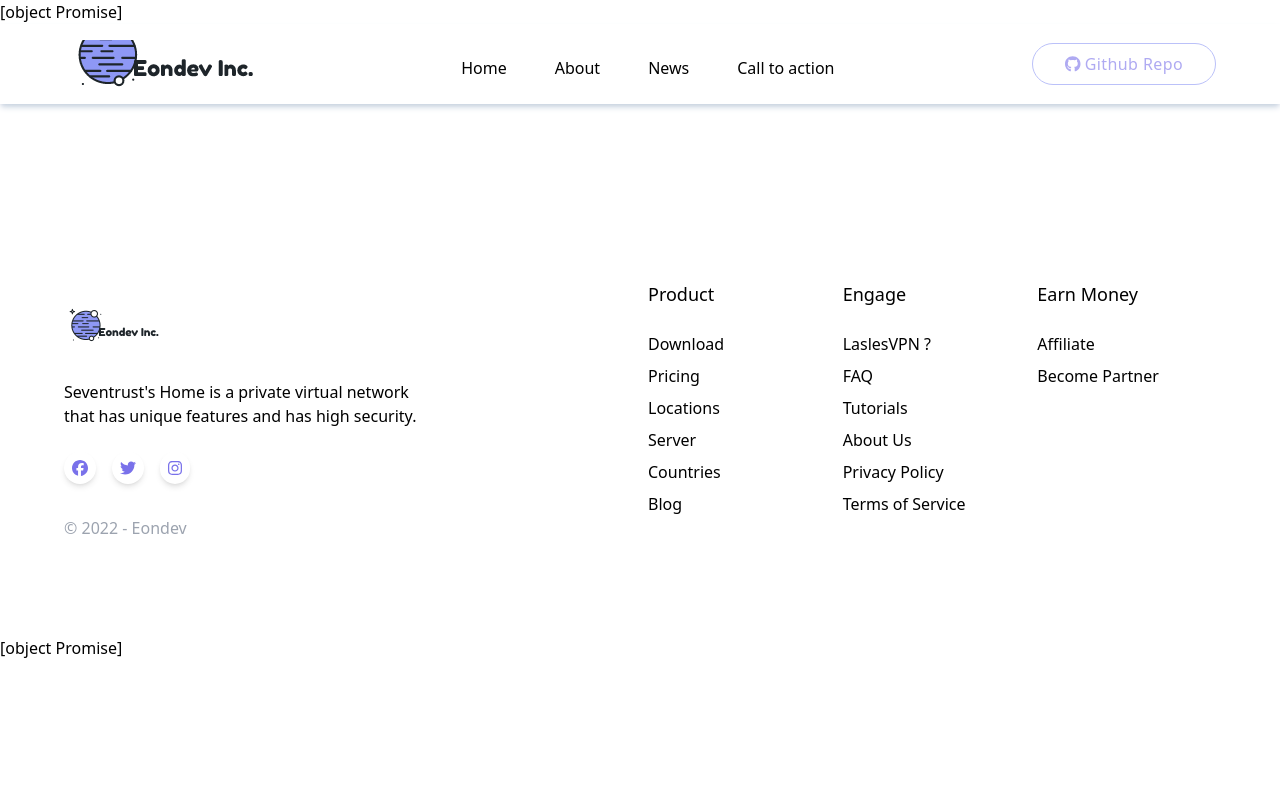
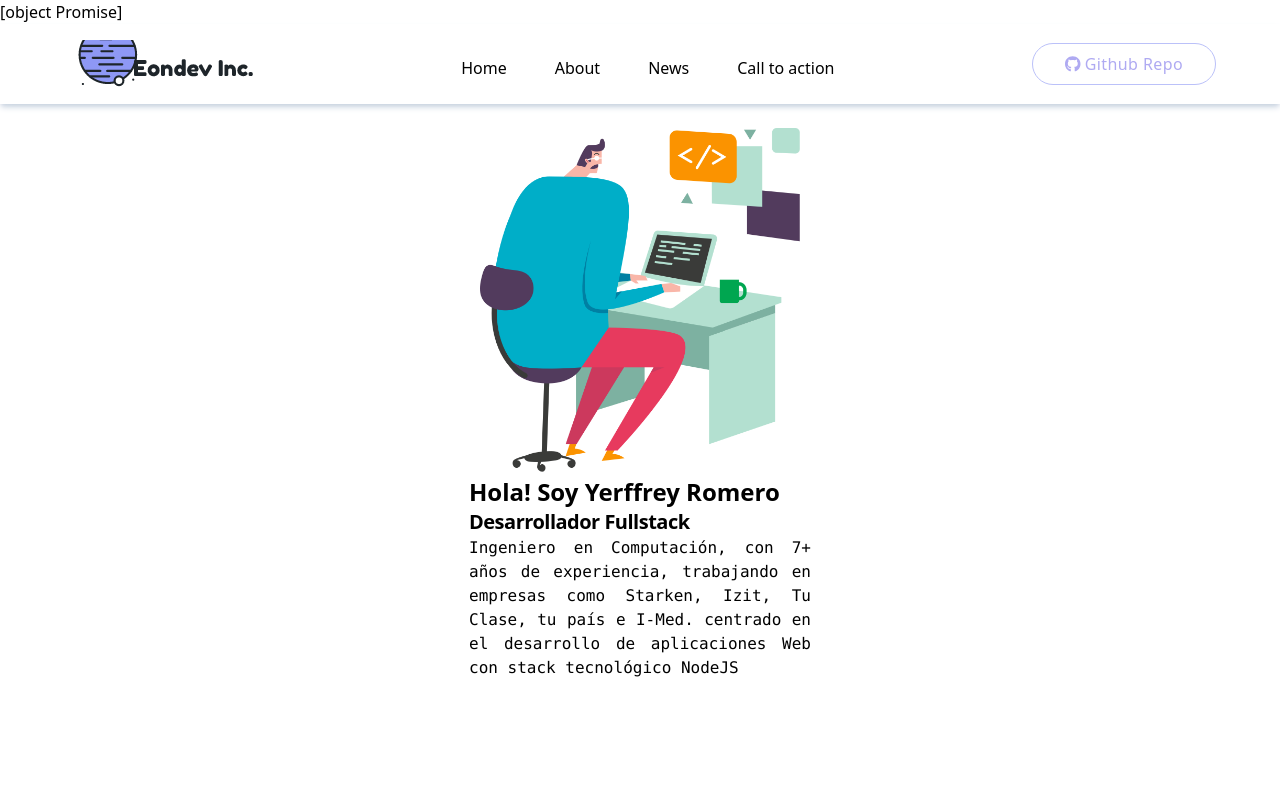
Before and after one commit to eondev-inc/website, a Vue app: page /#/ in a window 1280 px wide. Shown: the top 800 px of the page. Built offline with nearby package versions, Linux system fonts and the light colour scheme.

Commit message:
:contruction: se agrega nuevo componente para la intro AboutMe

```diff
--- /dev/null
+++ b/src/components/base/AboutMe.vue
@@ -0,0 +1,29 @@
+<template lang="">
+  <div class="container">
+    <div class="flex flex-col-reverse w-full h-100 justify-around aling-items-center top-0">
+      <div class="about-me flex flex-col h-full w-[342px] mt-7 justify-center mx-auto">
+        <h1 class="font-semibold leading-0 tracking-normal text-2xl">
+          Hola! Soy Yerffrey Romero
+        </h1>
+        <h3 class="font-semibold leading-0 tracking-tight text-xl">
+          Desarrollador Fullstack
+        </h3>
+        <p class="font-mono text-justify">
+          Ingeniero en Computación, con 7+ años de experiencia,
+          trabajando en empresas como Starken, Izit, Tu Clase, tu país e I-Med.
+          centrado en el desarrollo de aplicaciones Web con stack tecnológico
+          NodeJS
+        </p>
+      </div>
+      <div class="w-80 h-80 relative mt-6 mx-auto">
+        <img src="../../assets/img/Coding.png" alt="coding" title="coding-me" />
+      </div>
+    </div>
+  </div>
+</template>
+<script lang="ts">
+import { defineComponent } from 'vue'
+export default defineComponent({
+  name: 'about-me'
+})
+</script>
--- a/src/components/layouts/HeaderView.vue
+++ b/src/components/layouts/HeaderView.vue
@@ -35,7 +35,7 @@
         </div>
       </nav>
       <!-- Mobile -->
-      <nav class="fixed md:hidden bottom-0 left-0 right-0 z-20 px-4 sm:px-8 shadow-t ">
+      <nav class="fixed md:hidden bottom-0 left-0 right-0 z-50 px-4 sm:px-8 shadow-t ">
         <div class="bg-white-500 sm:px-3">
           <ul class="flex w-full justify-between items-center text-black-500">
             <a
--- a/src/views/HomeView.vue
+++ b/src/views/HomeView.vue
@@ -1,6 +1,7 @@
 <template>
   <div>
     <header-view />
+    <about-me />
     <footer-view />
   </div>
 </template>
@@ -9,9 +10,9 @@
 import { defineComponent } from 'vue'
 import FooterView from '@/components/layouts/FooterView.vue'
 import HeaderView from '@/components/layouts/HeaderView.vue'
-
+import AboutMe from '@/components/base/AboutMe.vue'
 export default defineComponent({
   name: 'HomeView',
-  components: { FooterView, HeaderView }
+  components: { FooterView, HeaderView, AboutMe }
 })
 </script>
```
Also changed, not shown: src/assets/img/Coding.png (added), src/components/base/HomeComponent.vue (deleted).
